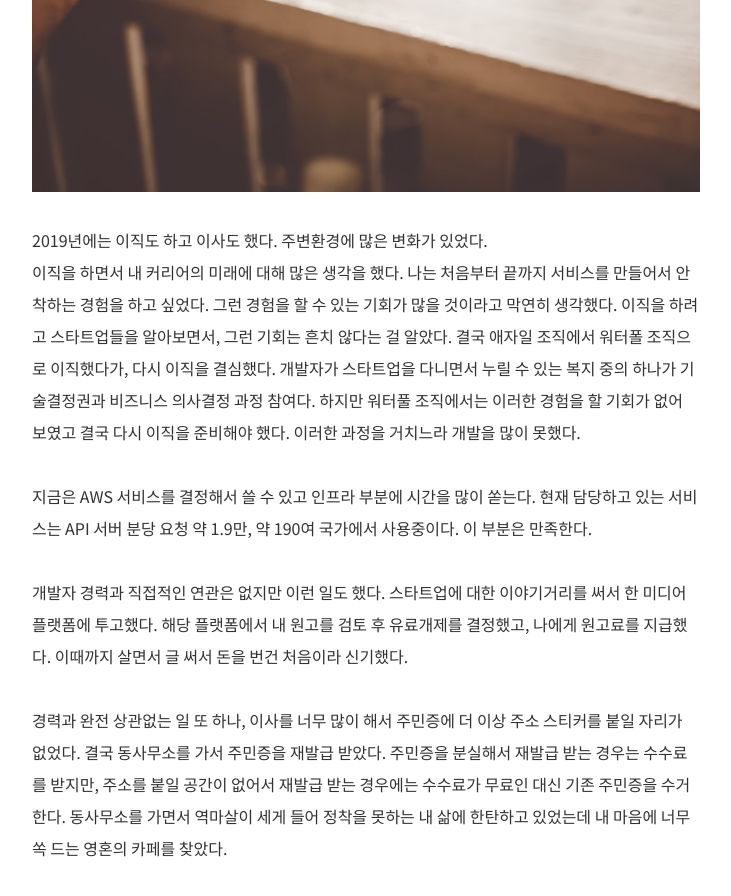
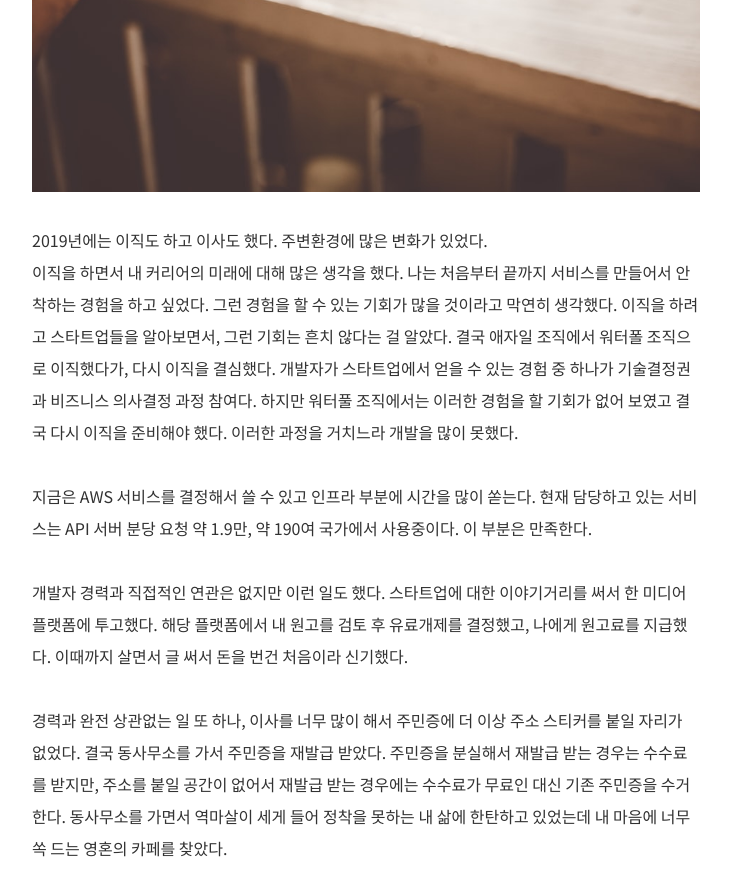
Before and after one commit to suhyunbaik/suhyunbaik.github.io, a Jekyll site: the page built from _posts/2019-12-31-2019-retrospectiev.md, in a window 1280 px wide and 900 px high, scrolled down 1026 px. Shown: the top 896 px of the window, without its empty margins (274-1005 px from the left). Built offline with Jekyll 4.4.1, drawn with Linux system fonts in a browser that asks for light colours.

Commit message:
Feat: 2019 retrospective

```diff
--- a/_posts/2019-12-31-2019-retrospectiev.md
+++ b/_posts/2019-12-31-2019-retrospectiev.md
@@ -9,7 +9,7 @@ categories: [retrospective]
 
 2019년에는 이직도 하고 이사도 했다. 주변환경에 많은 변화가 있었다.
 이직을 하면서 내 커리어의 미래에 대해 많은 생각을 했다. 나는 처음부터 끝까지 서비스를 만들어서 안착하는 경험을 하고 싶었다. 그런 경험을 할 수 있는 기회가 많을 것이라고 막연히 생각했다. 이직을 하려고 스타트업들을 알아보면서, 그런 기회는 흔치 않다는 걸 알았다.
-결국 애자일 조직에서 워터폴 조직으로 이직했다가, 다시 이직을 결심했다. 개발자가 스타트업을 다니면서 누릴 수 있는 복지 중의 하나가 기술결정권과 비즈니스 의사결정 과정 참여다. 하지만 워터풀 조직에서는 이러한 경험을 할 기회가 없어 보였고 결국 다시 이직을 준비해야 했다. 이러한 과정을 거치느라 개발을 많이 못했다.
+결국 애자일 조직에서 워터폴 조직으로 이직했다가, 다시 이직을 결심했다. 개발자가 스타트업에서 얻을 수 있는 경험 중 하나가 기술결정권과 비즈니스 의사결정 과정 참여다. 하지만 워터풀 조직에서는 이러한 경험을 할 기회가 없어 보였고 결국 다시 이직을 준비해야 했다. 이러한 과정을 거치느라 개발을 많이 못했다.
 
 지금은 AWS 서비스를 결정해서 쓸 수 있고 인프라 부분에 시간을 많이 쏟는다. 현재 담당하고 있는 서비스는 API 서버 분당 요청 약 1.9만, 약 190여 국가에서 사용중이다. 이 부분은 만족한다.
 
```
